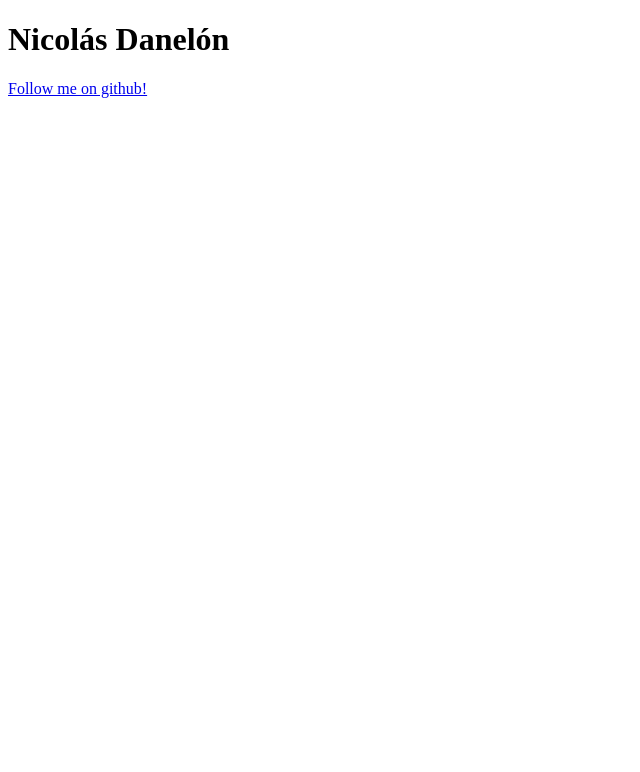
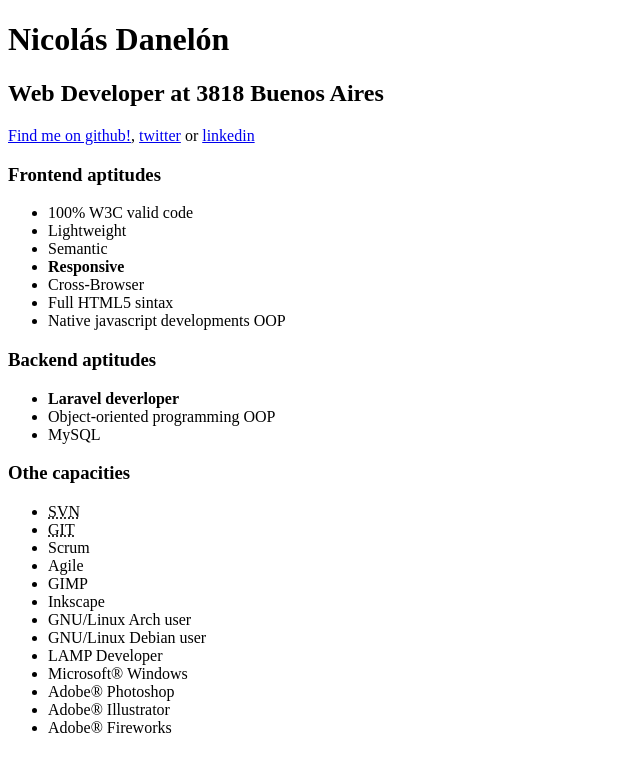
Before and after one commit to nicolasdanelon/nicolasdanelon.github.io, a plain HTML site: page index.html in a window 1280 px wide. Shown: the whole page, without its empty margins (0-640 px from the left). Drawn offline with Linux system fonts and the light colour scheme.

Commit message:
some test information

```diff
--- a/index.html
+++ b/index.html
@@ -1,8 +1,57 @@
 <!doctype html>
 <html>
-<head><title>Nicolás Danelón on GitHub</title></head>
+<head>
+	<meta charset="utf-8">
+	<meta name="viewport" content="width=device-width, initial-scale=1">
+	<title>Nicolás Danelón on GitHub</title>
+</head>
 <body>
-	<h1>Nicolás Danelón</h1>
-	<a href="https://github.com/nicolasdanelon/">Follow me on github!</a>
+
+	<header>
+		<h1>Nicolás Danelón</h1>
+		<h2>Web Developer at 3818 Buenos Aires</h2>
+		<a href="https://github.com/nicolasdanelon/">Find me on github!</a>,
+		<a href="https://twitter.com/nicolas_danelon/">twitter</a> or
+		<a href="http://www.linkedin.com/in/nicolasdanelon">linkedin</a>
+	</header>
+
+	<article>
+
+		<h3>Frontend aptitudes</h3>
+		<ul>
+			<li>100% W3C valid code</li>
+			<li>Lightweight</li>
+			<li>Semantic</li>
+			<li><strong>Responsive</strong></li>
+			<li>Cross-Browser</li>
+			<li>Full HTML5 sintax</li>
+			<li>Native javascript developments OOP</li>
+		</ul>
+
+		<h3>Backend aptitudes</h3>
+		<ul>
+			<li><strong>Laravel deverloper</strong></li>
+			<li>Object-oriented programming OOP</li>
+			<li>MySQL</li>
+		</ul>
+
+		<h3>Othe capacities</h3>
+		<ul>
+			<li><abbr title="Subversion is an open source version control system">SVN</abbr></li>
+			<li><abbr title="Distributed revision control and source code management ">GIT</abbr></li>
+			<li>Scrum</li>
+			<li>Agile</li>
+			<li><abbr title="GNU Image Manipulator Program"></abbr>GIMP</li>
+			<li>Inkscape</li>
+			<li>GNU/Linux Arch user</li>
+			<li>GNU/Linux Debian user</li>
+			<li>LAMP Developer</li>
+			<li>Microsoft&reg; Windows</li>
+			<li>Adobe&reg; Photoshop</li>
+			<li>Adobe&reg; Illustrator</li>
+			<li>Adobe&reg; Fireworks</li>
+		</ul>
+
+	</article>
 </body>
 </html>
```
